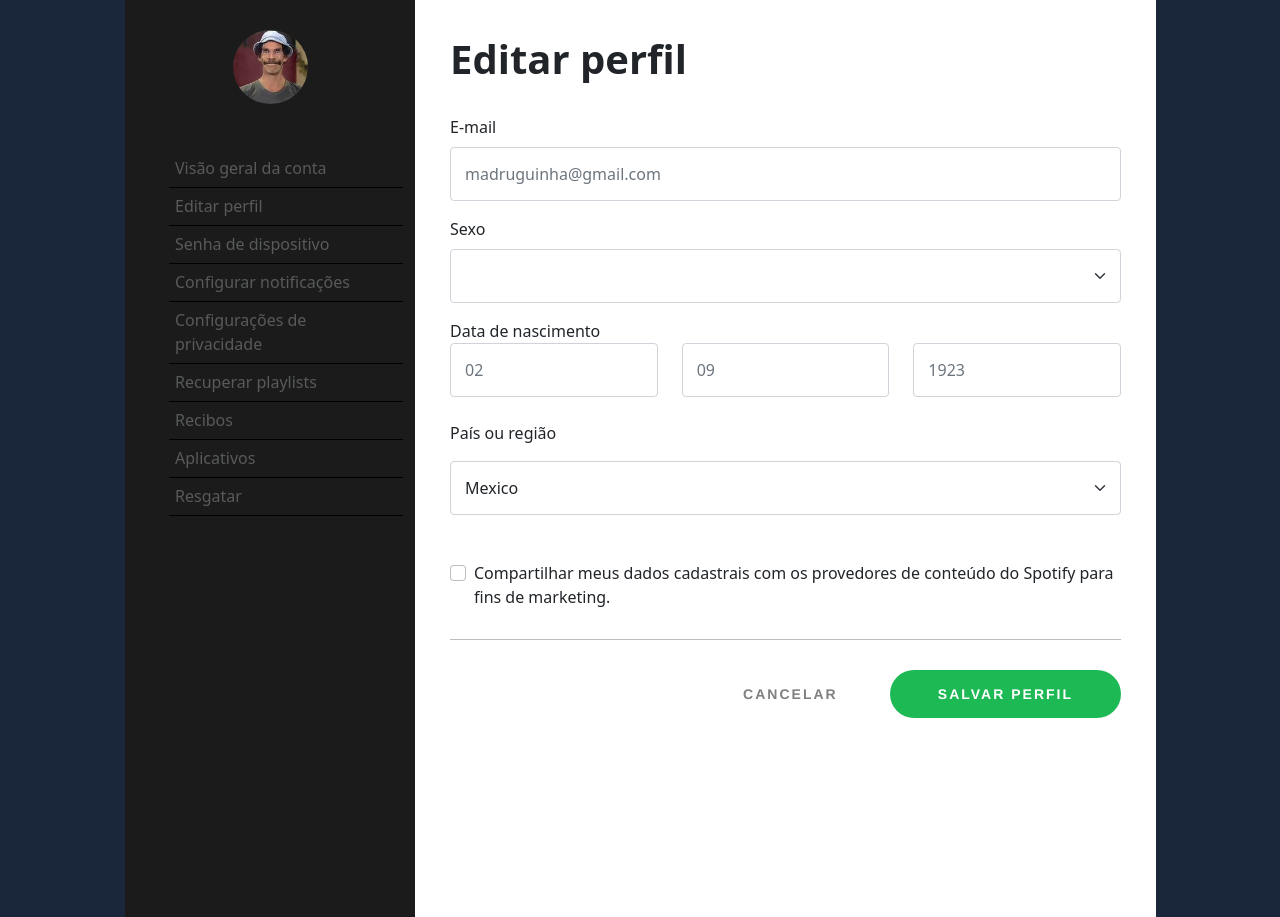
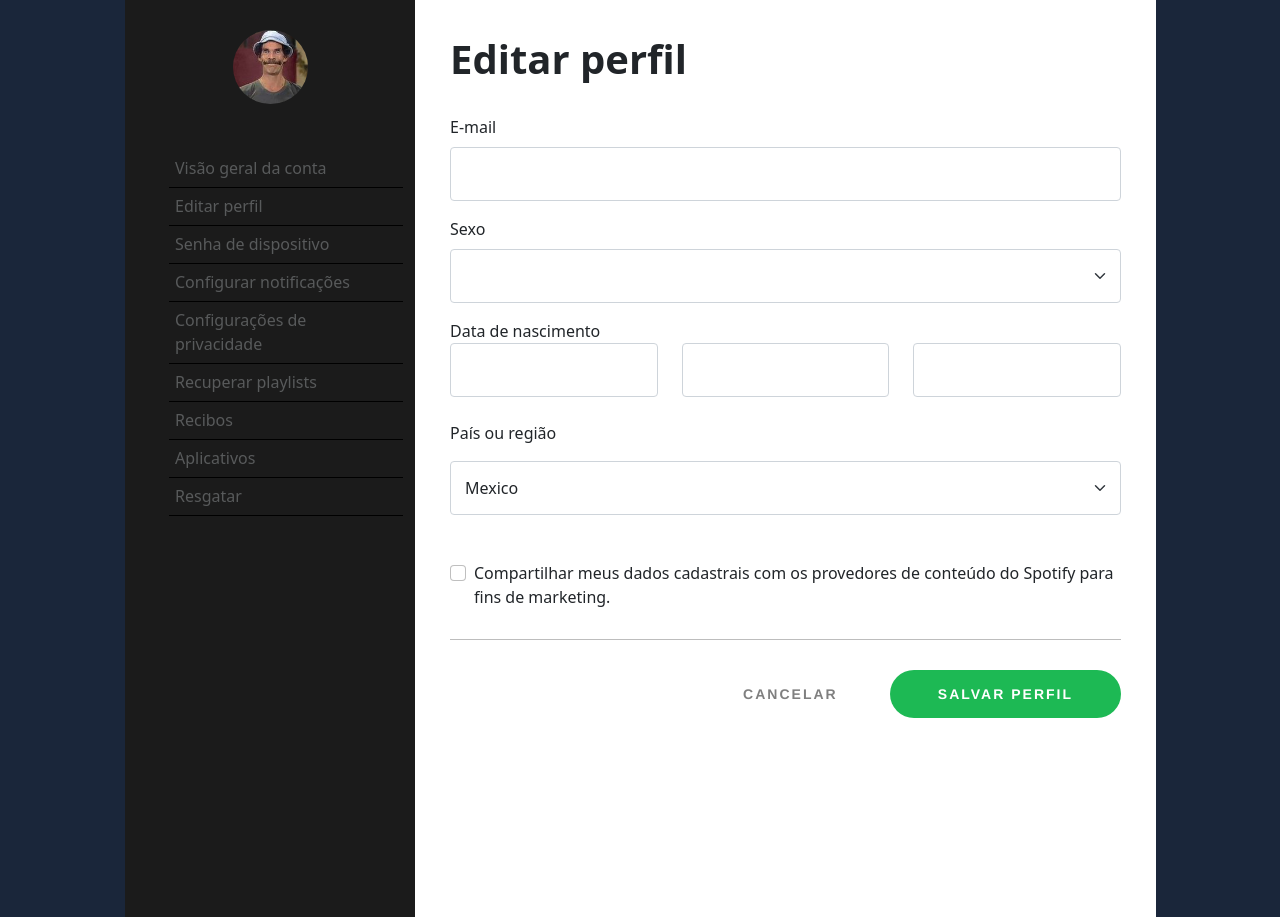
Before and after one commit to baiak/missao3, a PHP site: page /editar-perfil.php in a window 1280 px wide. Shown: the part 99-1016 px from the top of the page. Run offline with PHP 8.4, Linux system fonts and the light colour scheme.

Commit message:
removido placeholder

```diff
--- a/includes/form.php
+++ b/includes/form.php
@@ -4,7 +4,7 @@
 <form class="needs-validation" novalidate>
     <div class="mb-3">
         <label for="exampleInputEmail1" class="form-label">E-mail</label>
-        <input type="email" class="form-control padding" id="exampleInputEmail1" aria-describedby="emailHelp" placeholder="madruguinha@gmail.com" id="email" required>
+        <input type="email" class="form-control padding" id="exampleInputEmail1" aria-describedby="emailHelp"  id="email" required>
         <div class="valid-feedback"> Ok</div>
         <div class="invalid-feedback">Preencha o email!</div>
 
@@ -24,19 +24,19 @@
     <div class="row">
 
         <div class="col">
-            <input type="text" class="form-control padding " placeholder="02" aria-label="Dia" required>
+            <input type="text" class="form-control padding "  aria-label="Dia" required>
             <div class="valid-feedback"> Ok</div>
             <div class="invalid-feedback">Preencha o dia do nascimento</div>
         </div>
 
         <div class="col">
-            <input type="text" class="form-control padding " placeholder="09" aria-label="mes" required>
+            <input type="text" class="form-control padding "  aria-label="mes" required>
             <div class="valid-feedback"> Ok</div>
             <div class="invalid-feedback">Preencha o mês de nascimento</div>
         </div>
 
         <div class="col">
-            <input type="text" class="form-control padding " placeholder="1923" aria-label="ano" required>
+            <input type="text" class="form-control padding "  aria-label="ano" required>
             <div class="valid-feedback"> Ok</div>
             <div class="invalid-feedback">Preencha o ano de nascimento</div>
         </div>
```
